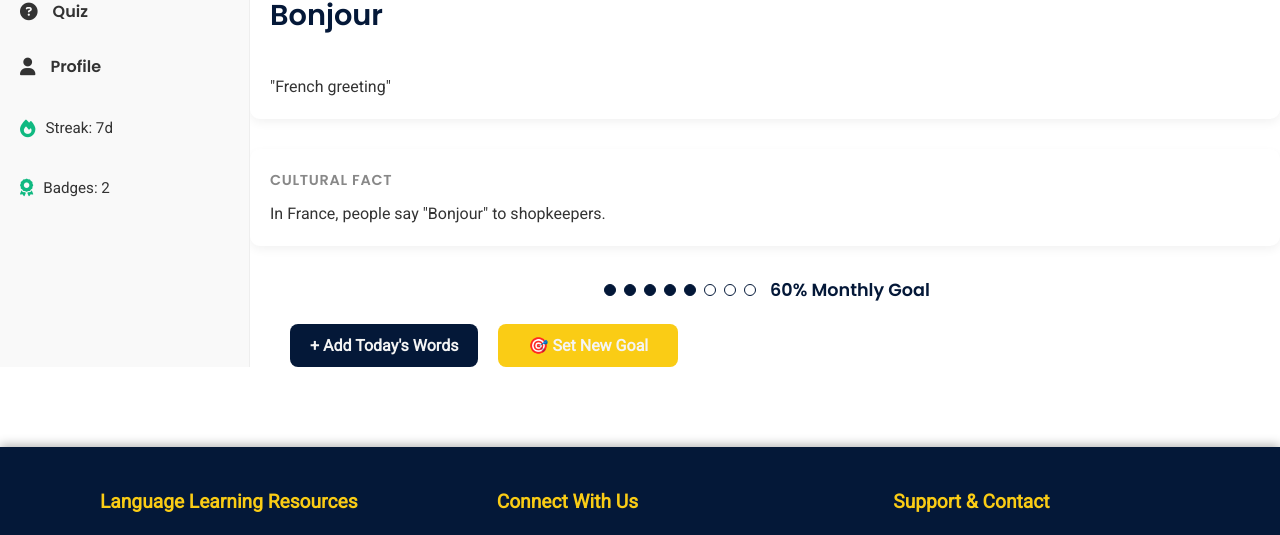
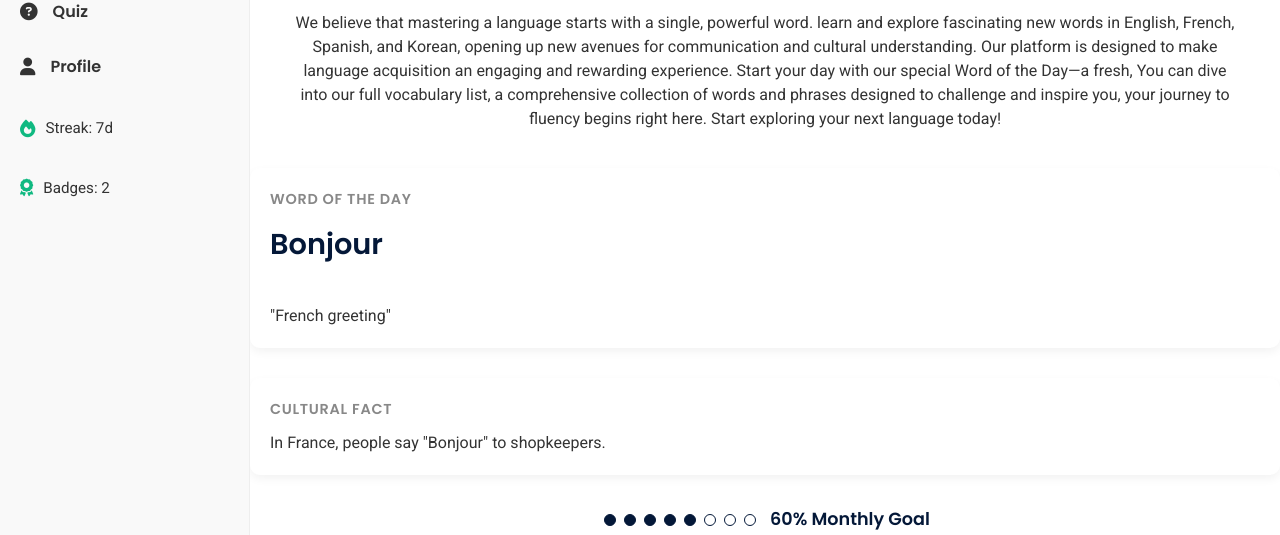
Before and after one commit to francis-2008-happy/language-learning-tracker, a website built with Vite: page index.html in a window 1280 px wide. Shown: the part 263-798 px from the top of the page. Built offline with nearby package versions, Linux system fonts and the light colour scheme; no server answers.

Commit message:
index file updated

```diff
--- a/index.html
+++ b/index.html
@@ -50,6 +50,21 @@
         <div class="search-bar">
             <input type="text" placeholder="Search..." id="search-input">
             <span class="search-icon">🔍</span>
+        </div>
+        <div class="welcome-message">
+            <h1> Welcome to the language hub!</h1>
+            <p>
+                We believe that mastering a language starts with a single, powerful word.
+                learn and explore fascinating new words in English,
+                French, Spanish, and Korean, opening up new avenues for communication and cultural understanding.
+                Our platform is designed to make language acquisition an engaging and rewarding experience.
+                Start your day with our special Word of the Day—a fresh,
+                You can dive into our full vocabulary list,
+                a comprehensive collection of words and phrases designed to challenge
+                and inspire you, your journey to fluency begins right here. Start exploring your next language today!
+            </p>
+
+
         </div>
 
         <section class="card word-of-day">
--- a/src/styles/style.css
+++ b/src/styles/style.css
@@ -143,6 +143,23 @@ header .container {
     color: var(--text-light);
     /* order: 3; */
 }
+
+.welcome-message{
+    text-align: center;
+    color: var(--primary-blue);
+    margin-left: 2rem;
+    margin-right: 2rem;
+    /* gap: 1rem; */
+}
+
+.welcome-message p{
+    font-size: 1rem;
+    color: var(--text-dark);
+    margin-top: 1rem;
+    margin-bottom: 2rem;
+    line-height: 1.5; /* Better readability */
+}
+
 
 /* Sidebar (Mobile-first: off-screen and hidden by default) */
 .sidebar {
```
